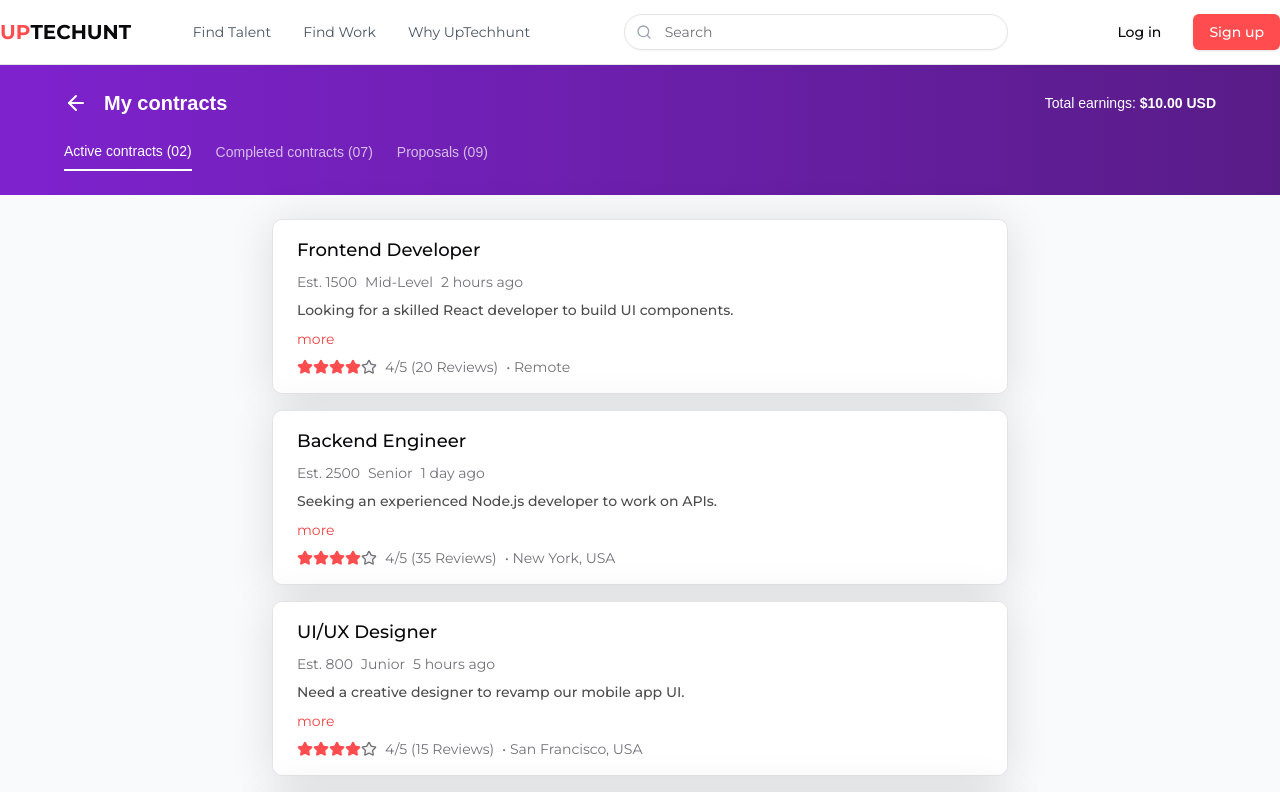
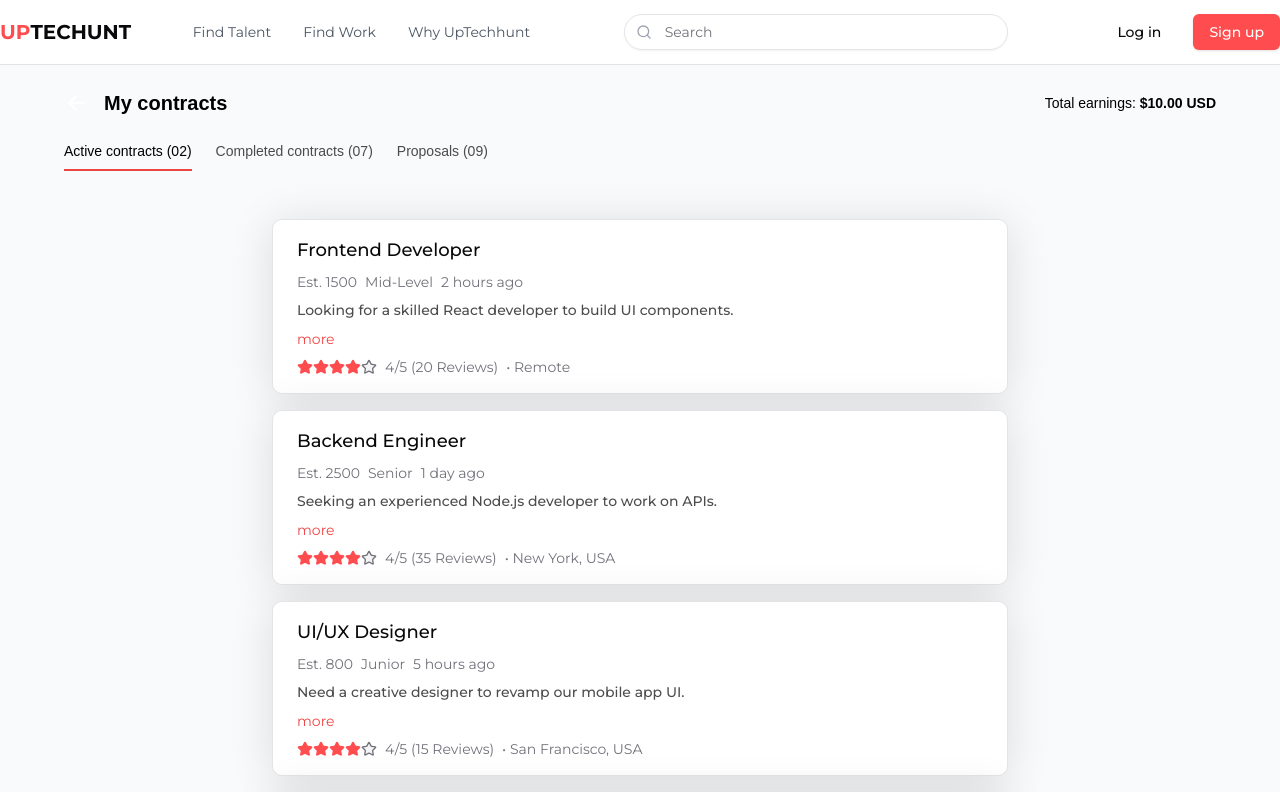
Before and after one commit to Chiragbisht/gigkraft1, a Next.js app: page /proposal in a window 1280 px wide. Shown: the top 792 px of the page. Built offline with nearby package versions, Linux system fonts and the light colour scheme.

Commit message:
feature: contractheader compnent

```diff
--- a/components/workFlowPage/ContractHeader.tsx
+++ b/components/workFlowPage/ContractHeader.tsx
@@ -1,9 +1,9 @@
-import { ArrowLeft } from "lucide-react"
-import Link from "next/link"
+import { ArrowLeft } from "lucide-react";
+import Link from "next/link";
 
 export function ContractHeader() {
   return (
-    <div className="bg-gradient-to-r from-purple-700 to-purple-900 p-6 text-white">
+    <div className="bg-gradient-to-r p-6 text-black">
       <div className="max-w-6xl mx-auto">
         <div className="flex items-center justify-between mb-6">
           <div className="flex items-center gap-4">
@@ -16,12 +16,21 @@ export function ContractHeader() {
             Total earnings: <span className="font-semibold">$10.00 USD</span>
           </div>
         </div>
-        <div className="flex gap-6 text-sm">
-          <button className="border-b-2 border-white pb-2">Active contracts (02)</button>
-          <button className="text-white/70 hover:text-white pb-2">Completed contracts (07)</button>
-          <button className="text-white/70 hover:text-white pb-2">Proposals (09)</button>
+        <div className="flex gap-6 text-sm font-medium">
+        <Link
+            href="/workflow"
+            className="border-b-2 border-red-500 pb-2 text-black"
+          >
+            Active contracts (02)
+          </Link>
+          <button className="text-black/70 hover:text-red-500 border-b-2 border-transparent hover:border-red-500 pb-2">
+            Completed contracts (07)
+          </button>
+          <Link href="/proposal" className="text-black/70 hover:text-red-500 border-b-2 border-transparent hover:border-red-500 pb-2">
+            Proposals (09)
+          </Link>
         </div>
       </div>
     </div>
-  )
+  );
 }
```
